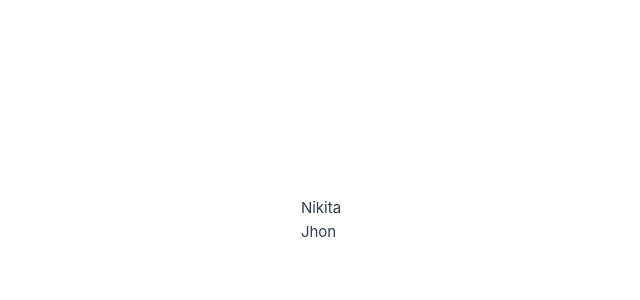
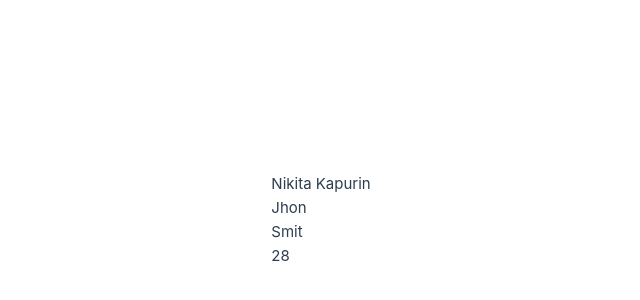
Before and after one commit to WildDeFox/Vue_Practice, a Vue app in the folder 01. Основы/Vue.1.0/: page / in a window 1280 px wide. Shown: the part 180-480 px from the top of the page, without its empty margins (319-959 px from the left). Built offline with nearby package versions, Linux system fonts and the light colour scheme.

Commit message:
Передача данных в компонент

```diff
--- a/01. Основы/Vue.1.0/src/App.vue
+++ b/01. Основы/Vue.1.0/src/App.vue
@@ -11,6 +11,6 @@
 </script>
 
 <template>
-  <User />
-  <Employee />
+  <User name="Nikita" surn="Kapurin"/>
+  <Employee name="Jhon" surn="Smit" age="28"/>
 </template>
--- a/01. Основы/Vue.1.0/src/components/Employee.vue
+++ b/01. Основы/Vue.1.0/src/components/Employee.vue
@@ -1,12 +1,15 @@
 <script>
   export default {
+    props: ['name', 'surn', 'age'],
     data() {
       return {
-        name: 'Jhon',
+
       }
     }
   }
 </script>
 <template>
   <p>{{ name }}</p>
+  <p>{{ surn }}</p>
+  <p>{{ age }}</p>
 </template>
--- a/01. Основы/Vue.1.0/src/components/User.vue
+++ b/01. Основы/Vue.1.0/src/components/User.vue
@@ -1,12 +1,14 @@
 <script>
   export default {
+    props: ['name', 'surn'],
     data() {
       return {
-        name: 'Nikita',
+
       }
     }
   }
 </script>
 <template>
   {{ name }}
+  {{ surn }}
 </template>
```
